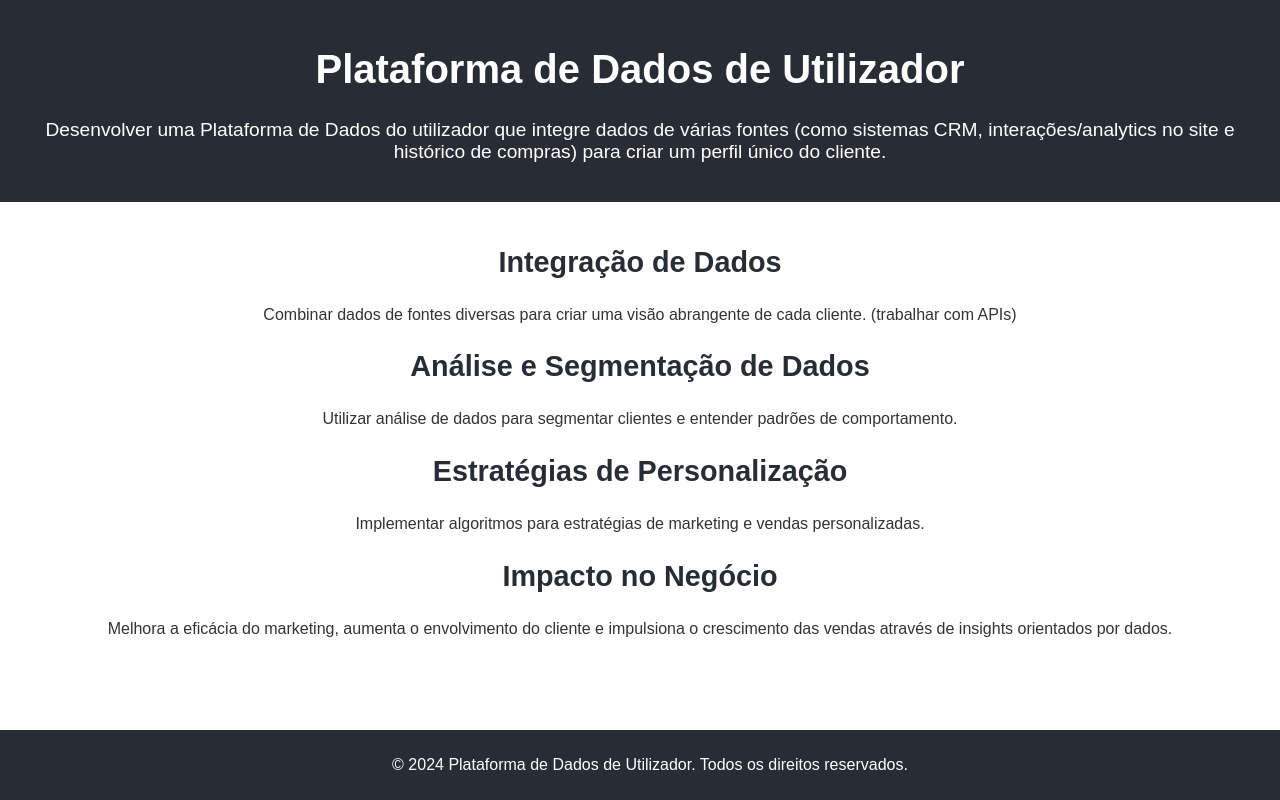
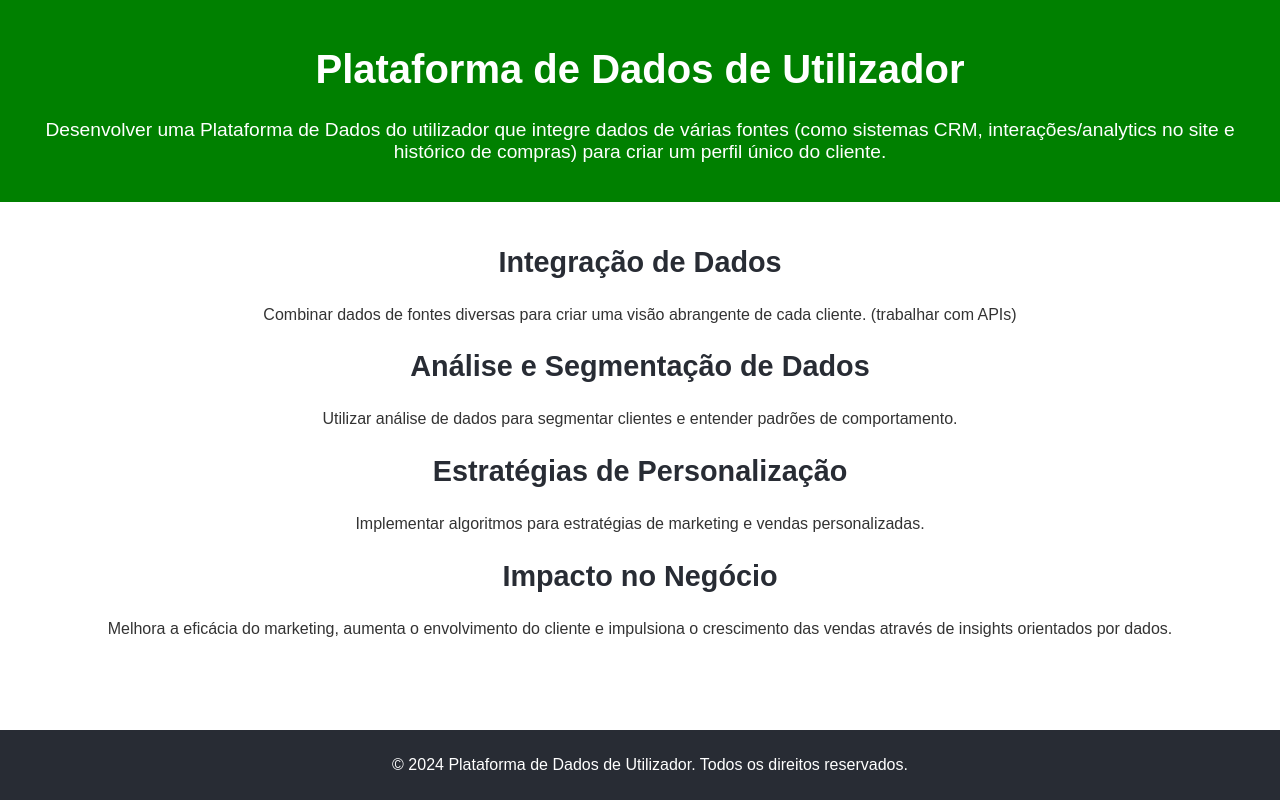
Before and after one commit to Tech-Project-Management-and-Delivery/pddu-0624, a React (Create React App) app: page / in a window 1280 px wide. Built offline with nearby package versions, Linux system fonts and the light colour scheme.

Commit message:
Changed home page background color.

```diff
--- a/src/HomePage.css
+++ b/src/HomePage.css
@@ -4,7 +4,8 @@
 }
 
 .home-header {
-    background-color: #282c34;
+    /* background-color: #282c34; */
+        background-color: green;
     padding: 20px;
     color: white;
 }
```
